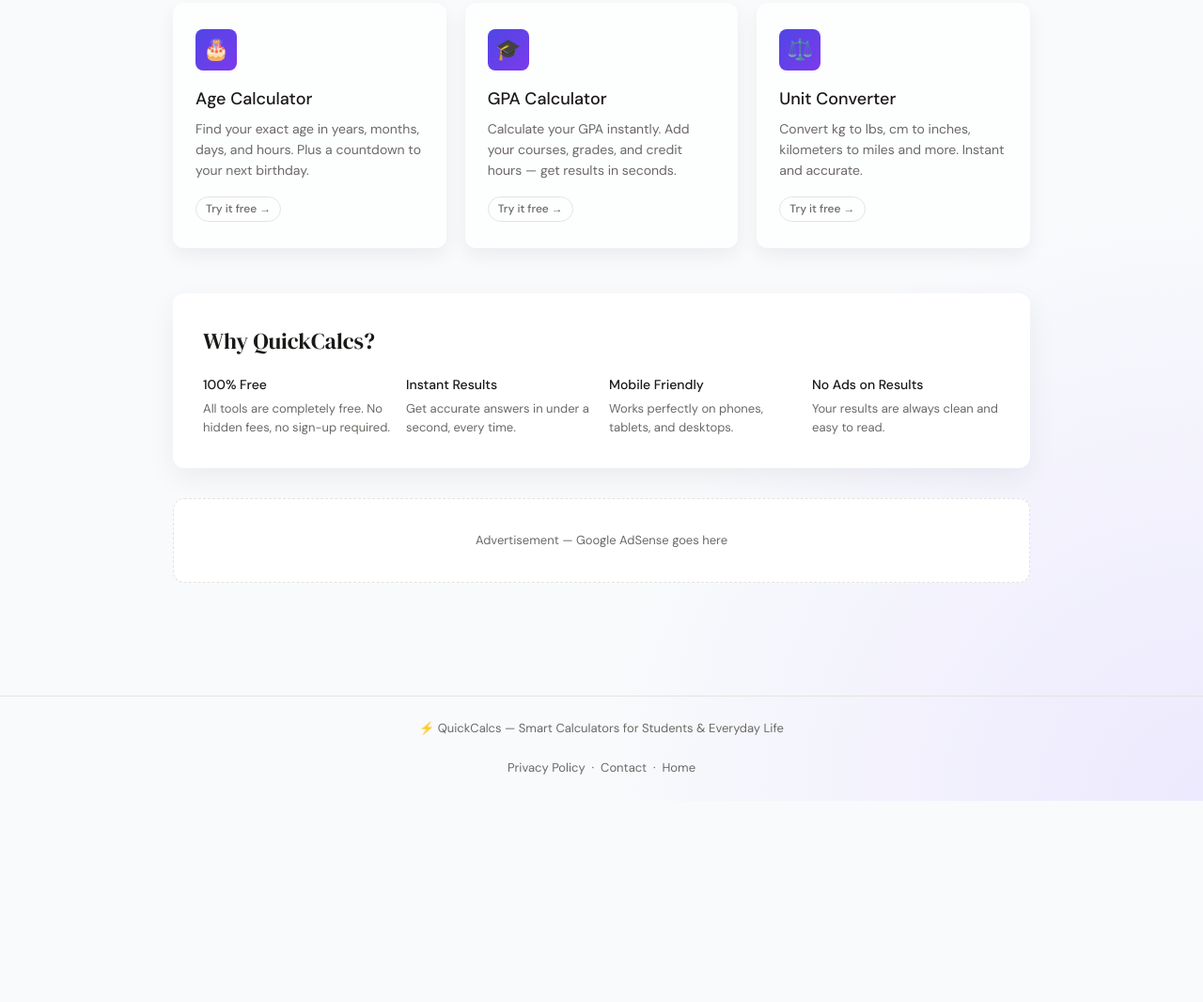
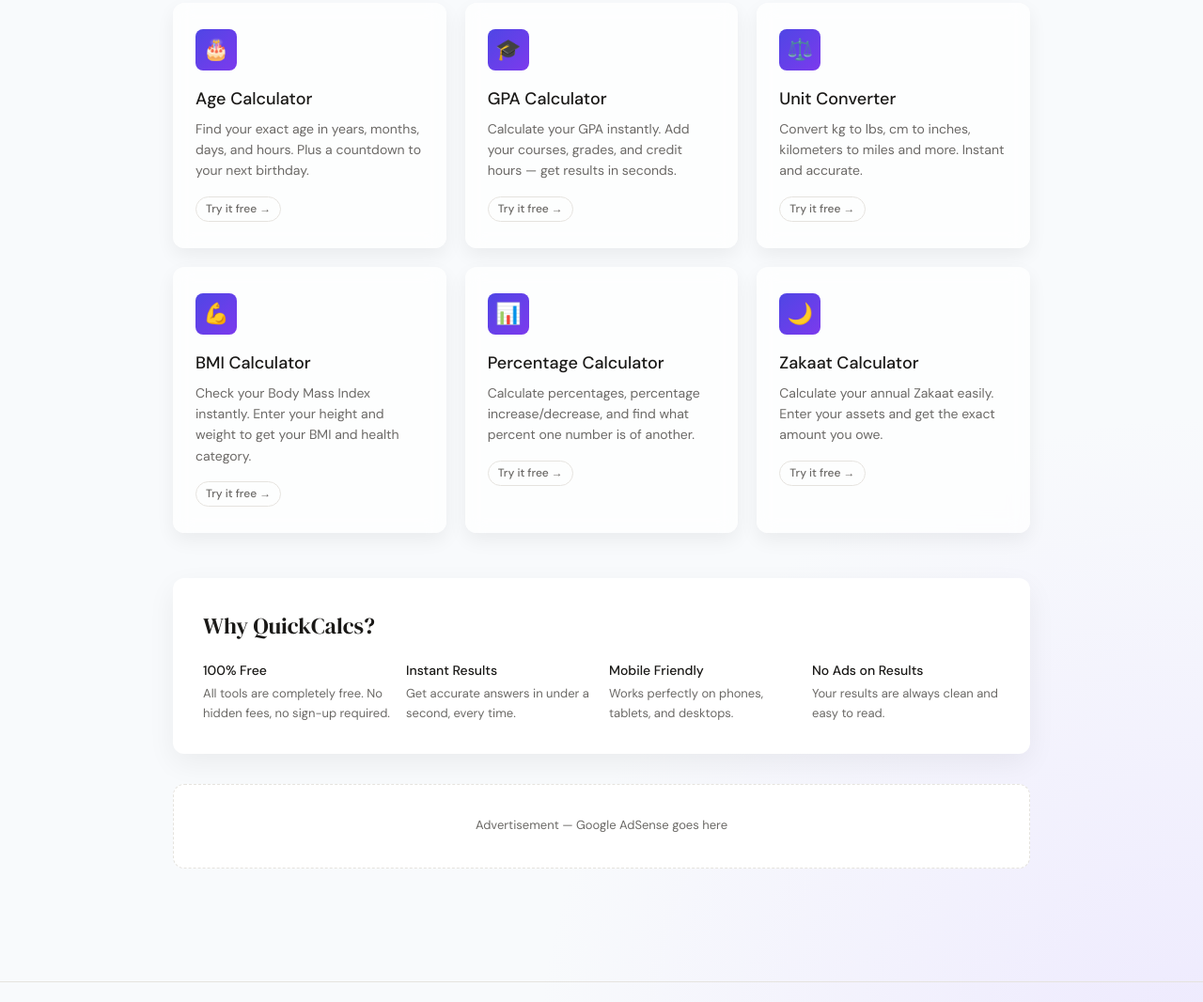
Before and after one commit to Areeb890/quickcalcs, a plain HTML site: page index.html in a window 1280 px wide. Shown: the part 839-1905 px from the top of the page at 94% size. Before the commit the page ends 1691 px from the top, so only its background shows below. Drawn offline with Linux system fonts and the light colour scheme.

Commit message:
Update index.html

```diff
--- a/index.html
+++ b/index.html
@@ -250,6 +250,24 @@ footer a{color:var(--muted);text-decoration:none}
       <p>Convert kg to lbs, cm to inches, kilometers to miles and more. Instant and accurate.</p>
       <span class="tool-badge">Try it free →</span>
     </a>
+    <a class="tool-card" href="bmi-calculator.html">
+      <div class="tool-icon">💪</div>
+      <h2>BMI Calculator</h2>
+      <p>Check your Body Mass Index instantly. Enter your height and weight to get your BMI and health category.</p>
+      <span class="tool-badge">Try it free →</span>
+    </a>
+    <a class="tool-card" href="percentage-calculator.html">
+      <div class="tool-icon">📊</div>
+      <h2>Percentage Calculator</h2>
+      <p>Calculate percentages, percentage increase/decrease, and find what percent one number is of another.</p>
+      <span class="tool-badge">Try it free →</span>
+    </a>
+    <a class="tool-card" href="zakat-calculator.html">
+      <div class="tool-icon">🌙</div>
+      <h2>Zakaat Calculator</h2>
+      <p>Calculate your annual Zakaat easily. Enter your assets and get the exact amount you owe.</p>
+      <span class="tool-badge">Try it free →</span>
+    </a>
   </div>
 
   <div class="why-section">
```
